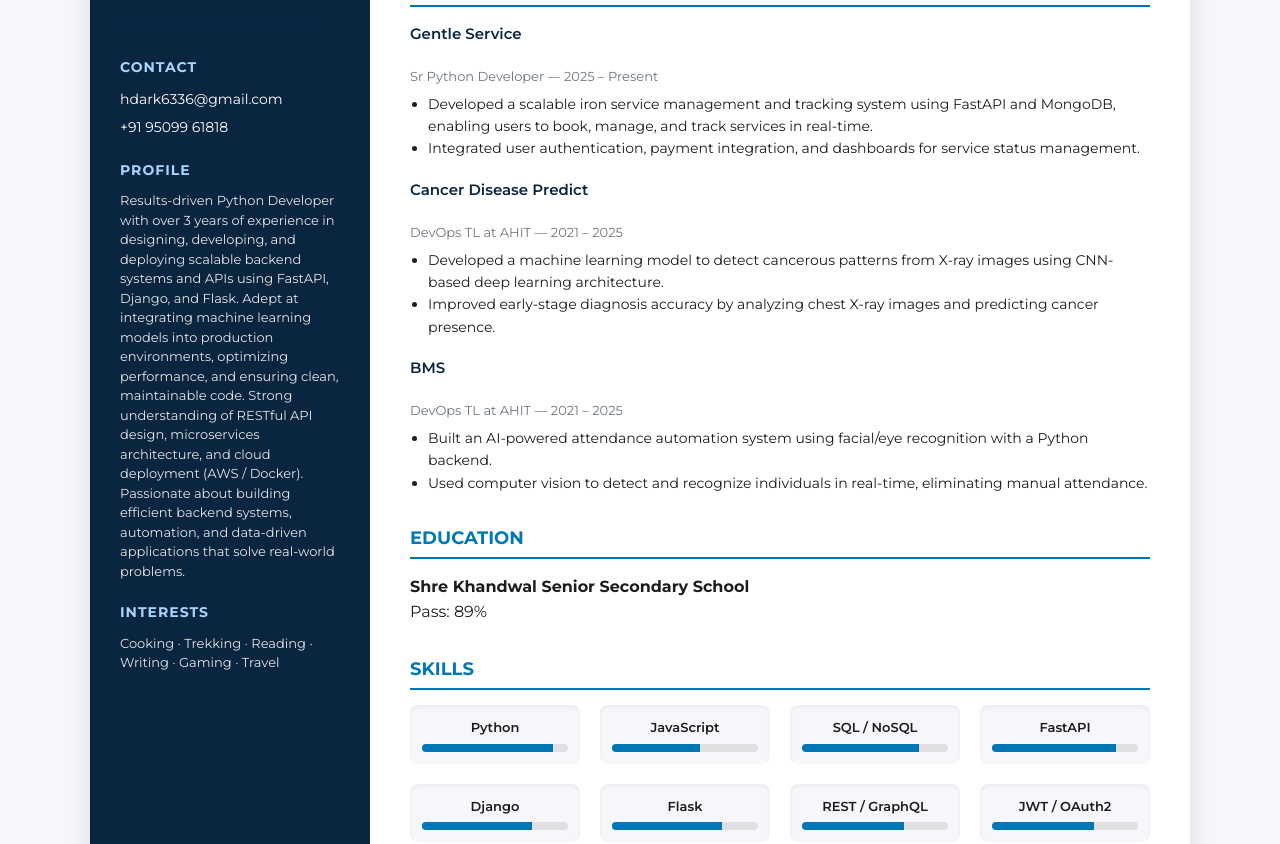
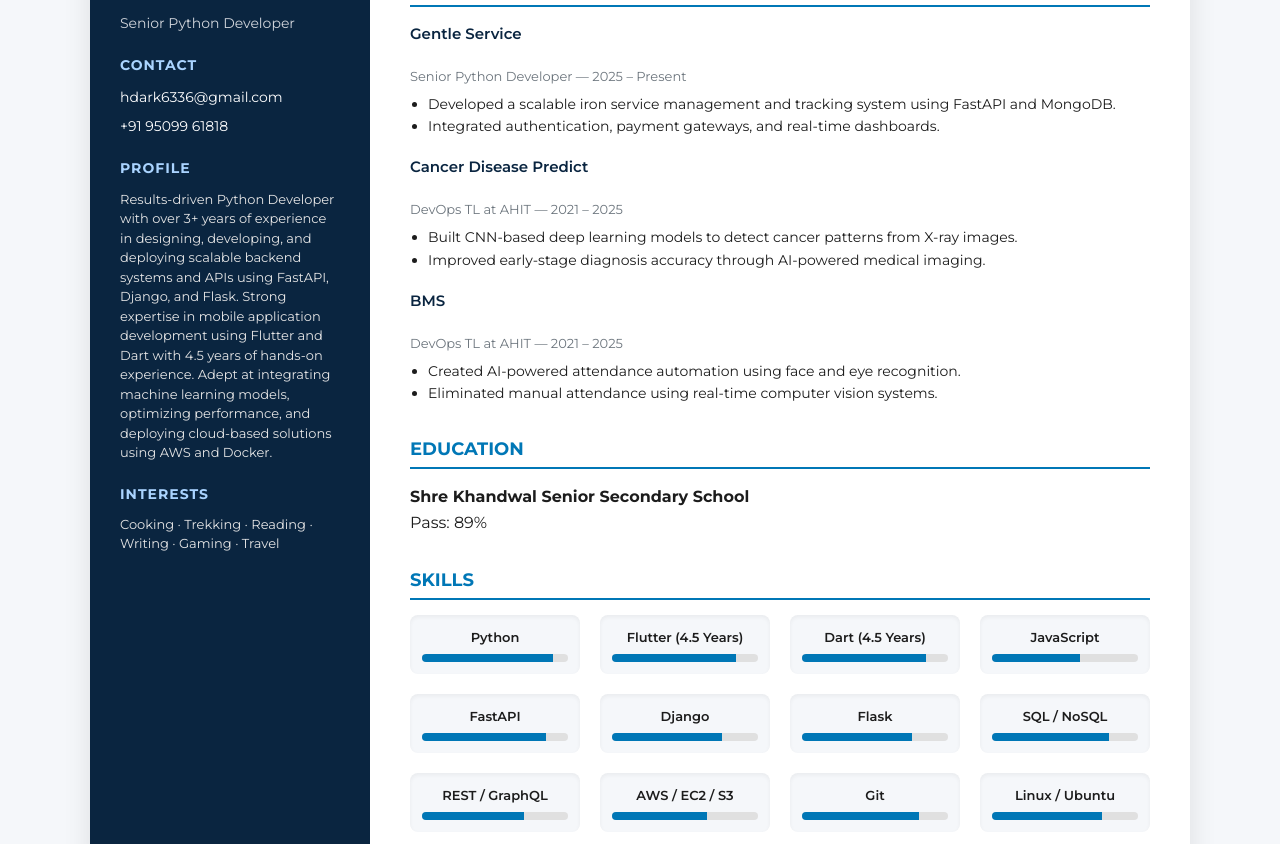
Before and after one commit to Mr-argha-das/resume, a plain HTML site: page index.html in a window 1280 px wide. Shown: the part 108-952 px from the top of the page. Drawn offline with Linux system fonts and the light colour scheme.

Commit message:
Update index.html

```diff
--- a/index.html
+++ b/index.html
@@ -15,33 +15,114 @@
       --muted:#6c757d;
     }
     *{box-sizing:border-box;margin:0;padding:0}
-    body{font-family:Montserrat,Arial,Helvetica,sans-serif;background:var(--bg);color:var(--text);line-height:1.6;padding:40px}
-    .container{max-width:1100px;margin:auto;background:var(--card);box-shadow:0 8px 28px rgba(0,0,0,0.1);border-radius:10px;overflow:hidden;display:grid;grid-template-columns:280px 1fr}
+    body{
+      font-family:Montserrat,Arial,Helvetica,sans-serif;
+      background:var(--bg);
+      color:var(--text);
+      line-height:1.6;
+      padding:40px
+    }
+    .container{
+      max-width:1100px;
+      margin:auto;
+      background:var(--card);
+      box-shadow:0 8px 28px rgba(0,0,0,0.1);
+      border-radius:10px;
+      overflow:hidden;
+      display:grid;
+      grid-template-columns:280px 1fr
+    }
 
-    .sidebar{background:var(--primary);color:#fff;padding:30px;display:flex;flex-direction:column;justify-content:space-between}
+    .sidebar{
+      background:var(--primary);
+      color:#fff;
+      padding:30px;
+      display:flex;
+      flex-direction:column;
+      justify-content:space-between
+    }
     .name{font-size:26px;font-weight:700;margin-bottom:8px}
     .role{font-size:14px;color:#d1d5db;margin-bottom:20px}
-    .sidebar h2{font-size:14px;text-transform:uppercase;letter-spacing:1px;margin:20px 0 10px;color:#aad4ff}
-    .sidebar a{color:#fff;text-decoration:none;font-size:14px;display:block;margin-bottom:6px}
-    .profile{font-size:13px;line-height:1.5;color:#e5e5e5}
+    .sidebar h2{
+      font-size:14px;
+      text-transform:uppercase;
+      letter-spacing:1px;
+      margin:20px 0 10px;
+      color:#aad4ff
+    }
+    .sidebar a{
+      color:#fff;
+      text-decoration:none;
+      font-size:14px;
+      display:block;
+      margin-bottom:6px
+    }
+    .profile{
+      font-size:13px;
+      line-height:1.5;
+      color:#e5e5e5
+    }
 
     .main{padding:40px}
     .section{margin-bottom:30px}
-    .section h2{font-size:18px;font-weight:700;color:var(--secondary);border-bottom:2px solid var(--secondary);padding-bottom:4px;margin-bottom:15px;text-transform:uppercase}
+    .section h2{
+      font-size:18px;
+      font-weight:700;
+      color:var(--secondary);
+      border-bottom:2px solid var(--secondary);
+      padding-bottom:4px;
+      margin-bottom:15px;
+      text-transform:uppercase
+    }
     .experience-item{margin-bottom:18px}
-    .role{font-weight:600;color:var(--primary);font-size:15px}
-    .meta{font-size:13px;color:var(--muted);margin-bottom:6px}
+    .experience-item .role{
+      font-weight:600;
+      color:var(--primary);
+      font-size:15px
+    }
+    .meta{
+      font-size:13px;
+      color:var(--muted);
+      margin-bottom:6px
+    }
     ul{margin:6px 0 0 18px;font-size:14px}
 
-    .skills{display:grid;grid-template-columns:repeat(auto-fill,minmax(140px,1fr));gap:20px}
-    .skill{background:var(--bg);padding:12px;border-radius:8px;text-align:center;box-shadow:inset 0 2px 4px rgba(0,0,0,0.05)}
-    .skill-name{font-size:13px;margin-bottom:6px;font-weight:600}
-    .progress{width:100%;height:8px;background:#e0e0e0;border-radius:4px;overflow:hidden}
-    .progress-bar{height:100%;background:var(--secondary)}
+    .skills{
+      display:grid;
+      grid-template-columns:repeat(auto-fill,minmax(140px,1fr));
+      gap:20px
+    }
+    .skill{
+      background:var(--bg);
+      padding:12px;
+      border-radius:8px;
+      text-align:center;
+      box-shadow:inset 0 2px 4px rgba(0,0,0,0.05)
+    }
+    .skill-name{
+      font-size:13px;
+      margin-bottom:6px;
+      font-weight:600
+    }
+    .progress{
+      width:100%;
+      height:8px;
+      background:#e0e0e0;
+      border-radius:4px;
+      overflow:hidden
+    }
+    .progress-bar{
+      height:100%;
+      background:var(--secondary)
+    }
 
     @media(max-width:900px){
       .container{grid-template-columns:1fr}
-      .sidebar{flex-direction:row;align-items:flex-start;gap:20px}
+      .sidebar{
+        flex-direction:row;
+        align-items:flex-start;
+        gap:20px
+      }
     }
   </style>
 </head>
@@ -61,33 +142,34 @@
 
         <h2>Profile</h2>
         <p class="profile">
-          Results-driven Python Developer with over 3 years of experience in designing,
+          Results-driven Python Developer with over 3+ years of experience in designing,
           developing, and deploying scalable backend systems and APIs using FastAPI,
-          Django, and Flask. Adept at integrating machine learning models into production
-          environments, optimizing performance, and ensuring clean, maintainable code.
-          Strong understanding of RESTful API design, microservices architecture, and
-          cloud deployment (AWS / Docker). Passionate about building efficient backend
-          systems, automation, and data-driven applications that solve real-world problems.
+          Django, and Flask. Strong expertise in mobile application development using
+          Flutter and Dart with 4.5 years of hands-on experience. Adept at integrating
+          machine learning models, optimizing performance, and deploying cloud-based
+          solutions using AWS and Docker.
         </p>
 
         <h2>Interests</h2>
-        <p class="profile">Cooking · Trekking · Reading · Writing · Gaming · Travel</p>
+        <p class="profile">
+          Cooking · Trekking · Reading · Writing · Gaming · Travel
+        </p>
       </div>
     </aside>
 
     <!-- Main -->
     <div class="main">
 
-      <!-- Experience -->
+      <!-- Work Experience -->
       <div class="section">
         <h2>Work Experience</h2>
 
         <div class="experience-item">
           <div class="role">Gentle Service</div>
-          <div class="meta">Sr Python Developer — 2025 – Present</div>
+          <div class="meta">Senior Python Developer — 2025 – Present</div>
           <ul>
-            <li>Developed a scalable iron service management and tracking system using FastAPI and MongoDB, enabling users to book, manage, and track services in real-time.</li>
-            <li>Integrated user authentication, payment integration, and dashboards for service status management.</li>
+            <li>Developed a scalable iron service management and tracking system using FastAPI and MongoDB.</li>
+            <li>Integrated authentication, payment gateways, and real-time dashboards.</li>
           </ul>
         </div>
 
@@ -95,8 +177,8 @@
           <div class="role">Cancer Disease Predict</div>
           <div class="meta">DevOps TL at AHIT — 2021 – 2025</div>
           <ul>
-            <li>Developed a machine learning model to detect cancerous patterns from X-ray images using CNN-based deep learning architecture.</li>
-            <li>Improved early-stage diagnosis accuracy by analyzing chest X-ray images and predicting cancer presence.</li>
+            <li>Built CNN-based deep learning models to detect cancer patterns from X-ray images.</li>
+            <li>Improved early-stage diagnosis accuracy through AI-powered medical imaging.</li>
           </ul>
         </div>
 
@@ -104,8 +186,8 @@
           <div class="role">BMS</div>
           <div class="meta">DevOps TL at AHIT — 2021 – 2025</div>
           <ul>
-            <li>Built an AI-powered attendance automation system using facial/eye recognition with a Python backend.</li>
-            <li>Used computer vision to detect and recognize individuals in real-time, eliminating manual attendance.</li>
+            <li>Created AI-powered attendance automation using face and eye recognition.</li>
+            <li>Eliminated manual attendance using real-time computer vision systems.</li>
           </ul>
         </div>
       </div>
@@ -113,7 +195,10 @@
       <!-- Education -->
       <div class="section">
         <h2>Education</h2>
-        <p><strong>Shre Khandwal Senior Secondary School</strong><br>Pass: 89%</p>
+        <p>
+          <strong>Shre Khandwal Senior Secondary School</strong><br>
+          Pass: 89%
+        </p>
       </div>
 
       <!-- Skills -->
@@ -121,23 +206,65 @@
         <h2>Skills</h2>
         <div class="skills">
 
-          <div class="skill"><div class="skill-name">Python</div><div class="progress"><div class="progress-bar" style="width:90%"></div></div></div>
-          <div class="skill"><div class="skill-name">JavaScript</div><div class="progress"><div class="progress-bar" style="width:60%"></div></div></div>
-          <div class="skill"><div class="skill-name">SQL / NoSQL</div><div class="progress"><div class="progress-bar" style="width:80%"></div></div></div>
-          <div class="skill"><div class="skill-name">FastAPI</div><div class="progress"><div class="progress-bar" style="width:85%"></div></div></div>
-          <div class="skill"><div class="skill-name">Django</div><div class="progress"><div class="progress-bar" style="width:75%"></div></div></div>
-          <div class="skill"><div class="skill-name">Flask</div><div class="progress"><div class="progress-bar" style="width:75%"></div></div></div>
-          <div class="skill"><div class="skill-name">REST / GraphQL</div><div class="progress"><div class="progress-bar" style="width:70%"></div></div></div>
-          <div class="skill"><div class="skill-name">JWT / OAuth2</div><div class="progress"><div class="progress-bar" style="width:70%"></div></div></div>
-          <div class="skill"><div class="skill-name">Pandas</div><div class="progress"><div class="progress-bar" style="width:80%"></div></div></div>
-          <div class="skill"><div class="skill-name">NumPy</div><div class="progress"><div class="progress-bar" style="width:75%"></div></div></div>
-          <div class="skill"><div class="skill-name">Scikit-learn</div><div class="progress"><div class="progress-bar" style="width:70%"></div></div></div>
-          <div class="skill"><div class="skill-name">Model Training</div><div class="progress"><div class="progress-bar" style="width:70%"></div></div></div>
-          <div class="skill"><div class="skill-name">AWS / EC2 / S3</div><div class="progress"><div class="progress-bar" style="width:65%"></div></div></div>
-          <div class="skill"><div class="skill-name">Lambda</div><div class="progress"><div class="progress-bar" style="width:60%"></div></div></div>
-          <div class="skill"><div class="skill-name">Nginx</div><div class="progress"><div class="progress-bar" style="width:55%"></div></div></div>
-          <div class="skill"><div class="skill-name">Git</div><div class="progress"><div class="progress-bar" style="width:80%"></div></div></div>
-          <div class="skill"><div class="skill-name">Linux / Ubuntu</div><div class="progress"><div class="progress-bar" style="width:75%"></div></div></div>
+          <div class="skill">
+            <div class="skill-name">Python</div>
+            <div class="progress"><div class="progress-bar" style="width:90%"></div></div>
+          </div>
+
+          <div class="skill">
+            <div class="skill-name">Flutter (4.5 Years)</div>
+            <div class="progress"><div class="progress-bar" style="width:85%"></div></div>
+          </div>
+
+          <div class="skill">
+            <div class="skill-name">Dart (4.5 Years)</div>
+            <div class="progress"><div class="progress-bar" style="width:85%"></div></div>
+          </div>
+
+          <div class="skill">
+            <div class="skill-name">JavaScript</div>
+            <div class="progress"><div class="progress-bar" style="width:60%"></div></div>
+          </div>
+
+          <div class="skill">
+            <div class="skill-name">FastAPI</div>
+            <div class="progress"><div class="progress-bar" style="width:85%"></div></div>
+          </div>
+
+          <div class="skill">
+            <div class="skill-name">Django</div>
+            <div class="progress"><div class="progress-bar" style="width:75%"></div></div>
+          </div>
+
+          <div class="skill">
+            <div class="skill-name">Flask</div>
+            <div class="progress"><div class="progress-bar" style="width:75%"></div></div>
+          </div>
+
+          <div class="skill">
+            <div class="skill-name">SQL / NoSQL</div>
+            <div class="progress"><div class="progress-bar" style="width:80%"></div></div>
+          </div>
+
+          <div class="skill">
+            <div class="skill-name">REST / GraphQL</div>
+            <div class="progress"><div class="progress-bar" style="width:70%"></div></div>
+          </div>
+
+          <div class="skill">
+            <div class="skill-name">AWS / EC2 / S3</div>
+            <div class="progress"><div class="progress-bar" style="width:65%"></div></div>
+          </div>
+
+          <div class="skill">
+            <div class="skill-name">Git</div>
+            <div class="progress"><div class="progress-bar" style="width:80%"></div></div>
+          </div>
+
+          <div class="skill">
+            <div class="skill-name">Linux / Ubuntu</div>
+            <div class="progress"><div class="progress-bar" style="width:75%"></div></div>
+          </div>
 
         </div>
       </div>
```
